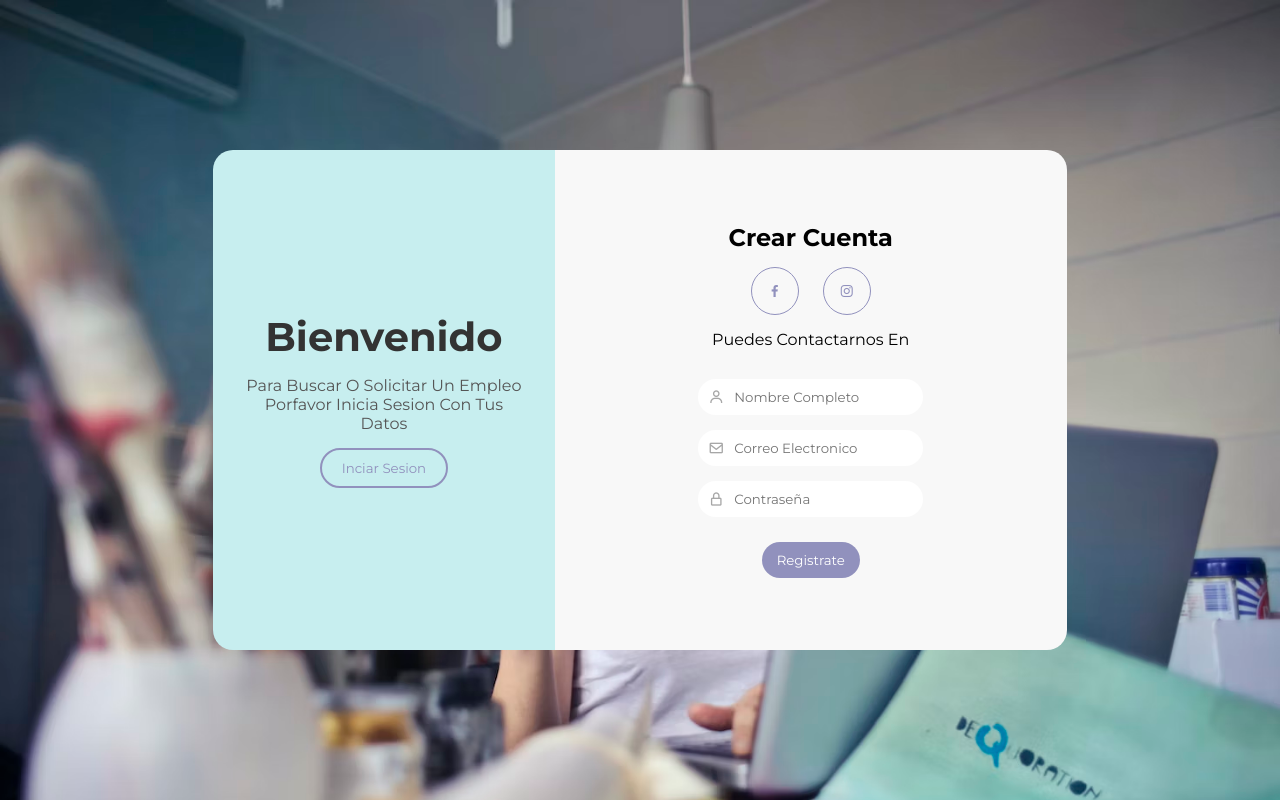
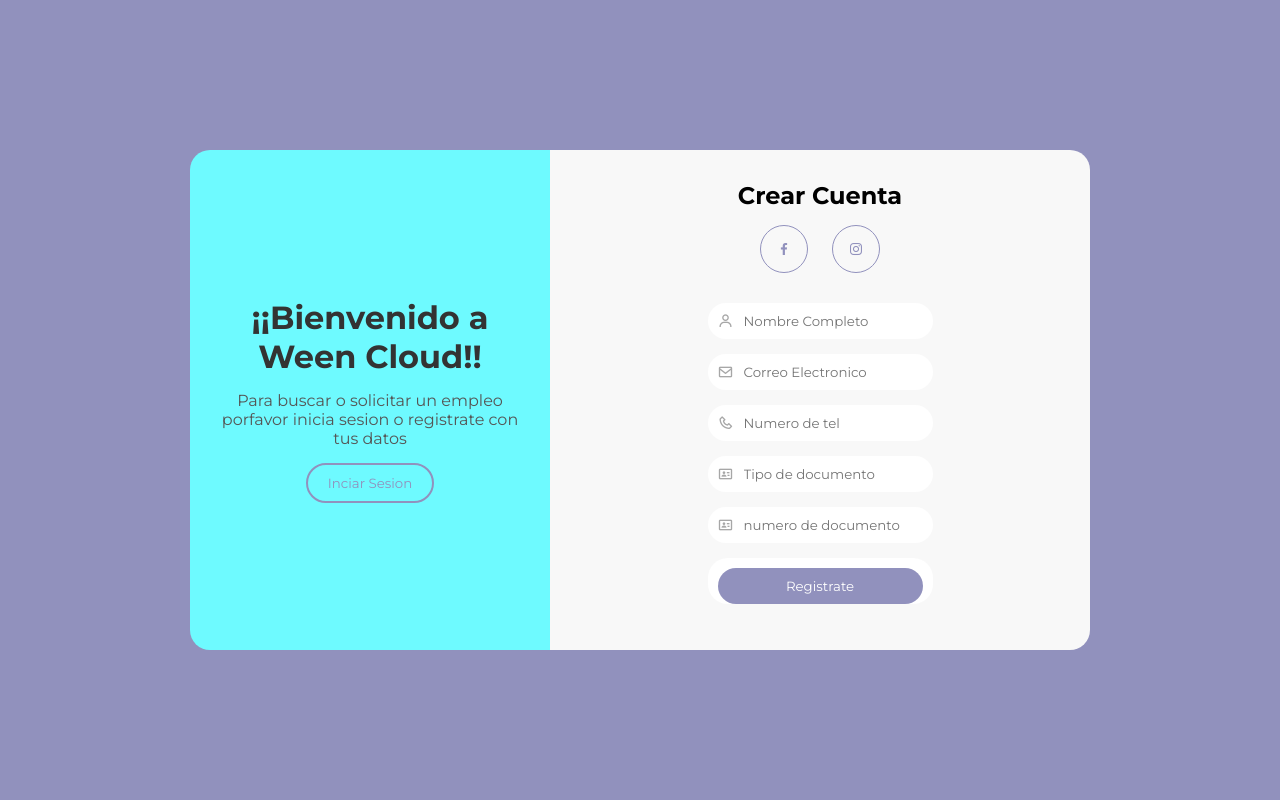
Before and after one commit to davidvaiss/weencloud, a PHP site: page /index_registrate/index.html in a window 1280 px wide. Run offline with PHP 8.4, Linux system fonts and the light colour scheme.

Commit message:
hagalelelelelele

```diff
--- a/BusTrabajo/index.php
+++ b/BusTrabajo/index.php
@@ -1,4 +1,4 @@
-<!DOCTYPE html>
+<!-- <!DOCTYPE html>
 <html lang="en">
 <head>
     <meta charset="UTF-8">
@@ -184,4 +184,4 @@
         </div>
     </div>
     </div>
-</body>
+</body> -->
--- a/Login/css/estilos.css
+++ b/Login/css/estilos.css
@@ -1,4 +1,4 @@
-:root{
+/* :root{
     --azul:#47388c;
     --azulOscuro: #9b59b6;
     --azulGris:#8DA9C4;
@@ -119,4 +119,4 @@ body{
     margin-top: 20px;
     cursor: pointer;
     background-color: var(--azulOscuro) ;
-}
+} */
--- a/index_registrate/estilos.css
+++ b/index_registrate/estilos.css
@@ -1,5 +1,5 @@
 *{
-    padding: 0;
+    padding: 10;
     margin: 0%;
     box-sizing: border-box;
     font-family: 'Montserrat', sans-serif;
@@ -10,7 +10,8 @@ body {
     align-items: center;
     justify-content: center;
     height: 100vh;
-    background-image: url(../IMG/imagen67.avif);
+    /* background-image: url(../IMG/imagen67.avif); */
+    background-color: #9191bd;
     background-size: cover;
 }
 
@@ -29,7 +30,7 @@ body {
     display: flex;
     align-items: center;
     text-align: center;
-    background-color: #c7eeef;
+    background-color: #6efaff;
     border-top-left-radius: 20px;
     border-bottom-left-radius: 20px;
 }
@@ -72,7 +73,7 @@ body {
     align-items: center ;
     justify-content: center ;
     width: 60%;
-    text-align: center;
+    text-align:center;
     background-color:#f8f8f8;
     border-top-right-radius: 20px;
     border-bottom-right-radius: 20px;
--- a/index_registrate/index.html
+++ b/index_registrate/index.html
@@ -14,8 +14,8 @@
     <div class="container-form register">
         <div class="information">
             <div class="info-childs">
-                <h2>Bienvenido</h2>
-                <p>Para Buscar O Solicitar Un Empleo Porfavor Inicia Sesion Con Tus Datos</p>
+                <h1>¡¡Bienvenido a Ween Cloud!!</h1>
+                <p>Para buscar o solicitar un empleo porfavor inicia sesion o registrate con tus datos</p>
                 <input type="button" value="Inciar Sesion" id="sign-in">
             </div>
         </div>
@@ -23,11 +23,10 @@
             <div class="fom-information-childs">
                 <h2>Crear Cuenta</h2>
                 <div class="icons">
-                    <i class='bx bxl-facebook'></i>
-                    <i class='bx bxl-instagram' ></i>
+                    <i class ='bx bxl-facebook' > </i>
+                    <i class='bx bxl-instagram' > </i>
+                <!-- <p>Puedes Contactarnos En</p> -->
                 </div>
-                <p>Puedes Contactarnos En</p>
-
                 <form class="form">
                     <label>
 
@@ -41,9 +40,26 @@
                     </label>
                     <label>
 
-                        <i class='bx bx-lock-alt'></i>
-                        <input type="password" placeholder="Contraseña">
+                        <i class='bx bx-phone'></i>
+                        <input type="tel" placeholder="Numero de tel">
                     </label>
+
+                    <label>
+
+                        <i class='bx bx-id-card' ></i>
+                        <input type="text" placeholder="Tipo de documento">
+                    </label>
+
+                    <label>
+
+                        <i class='bx bx-id-card' ></i>
+                        <input type="tel" placeholder="numero de documento">
+                    </label>
+
+                    <label>
+
+
+
                     <input type="submit" value="Registrate">
                 </form>
             </div>
--- a/registro/registro2.php
+++ b/registro/registro2.php
@@ -14,14 +14,14 @@
 
 </head>
 <body>
-    <div class="container">
+    <!-- <div class="container">
         <div class="title">Registrarse</div>
         <form action="../controlador/controlador_registro_usuario.php" style="display: flex; flex-wrap: wrap; justify-content: space-between; " method="POST">
         <div class="user-details">
          <div class="input-box">
           <span class="details">Nombre completo</span>
           <input type="text" name="nombrec" placeholder="Introduzca su nombre" required>
-        </div>
+        </div> -->
 
         <div class="input-box">
             <span class="details">Email </span>
```
Also changed, not shown: index.php (+7 -1 lines).
